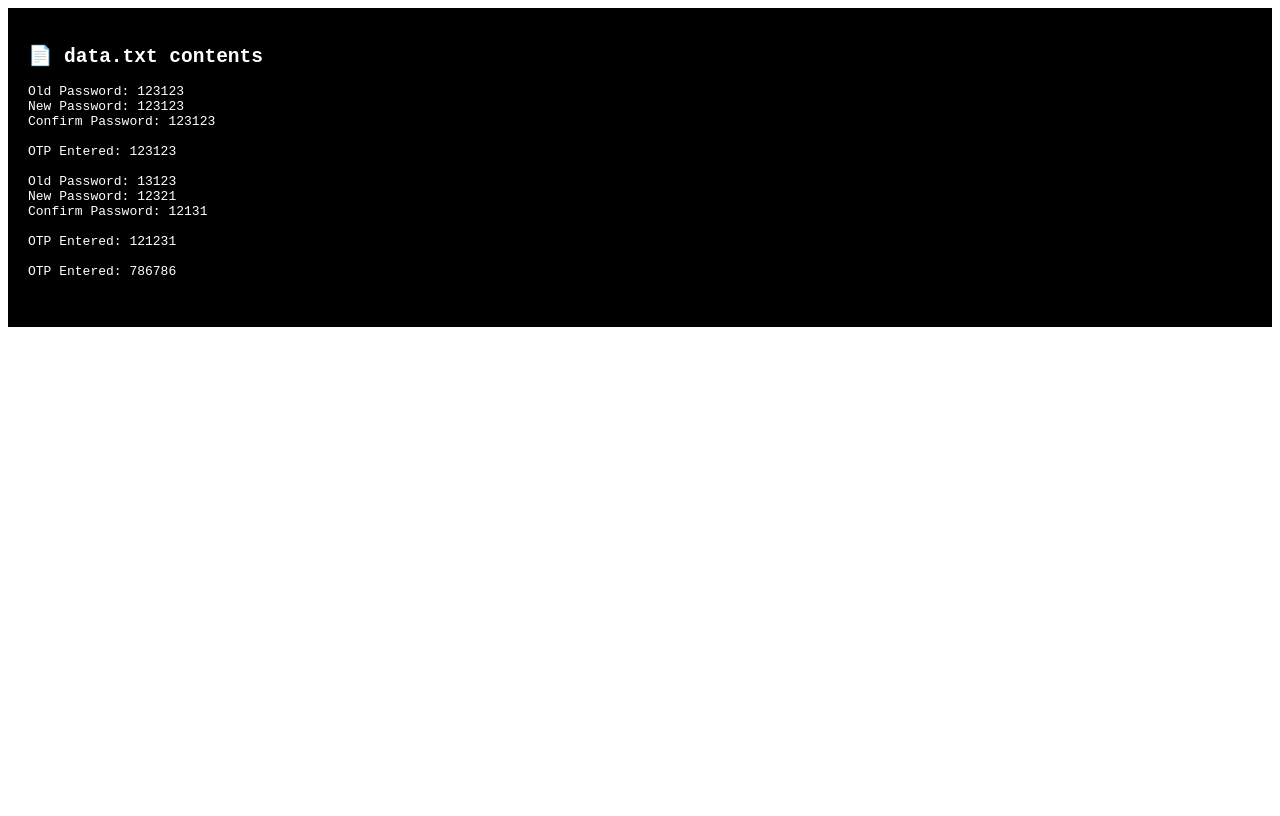
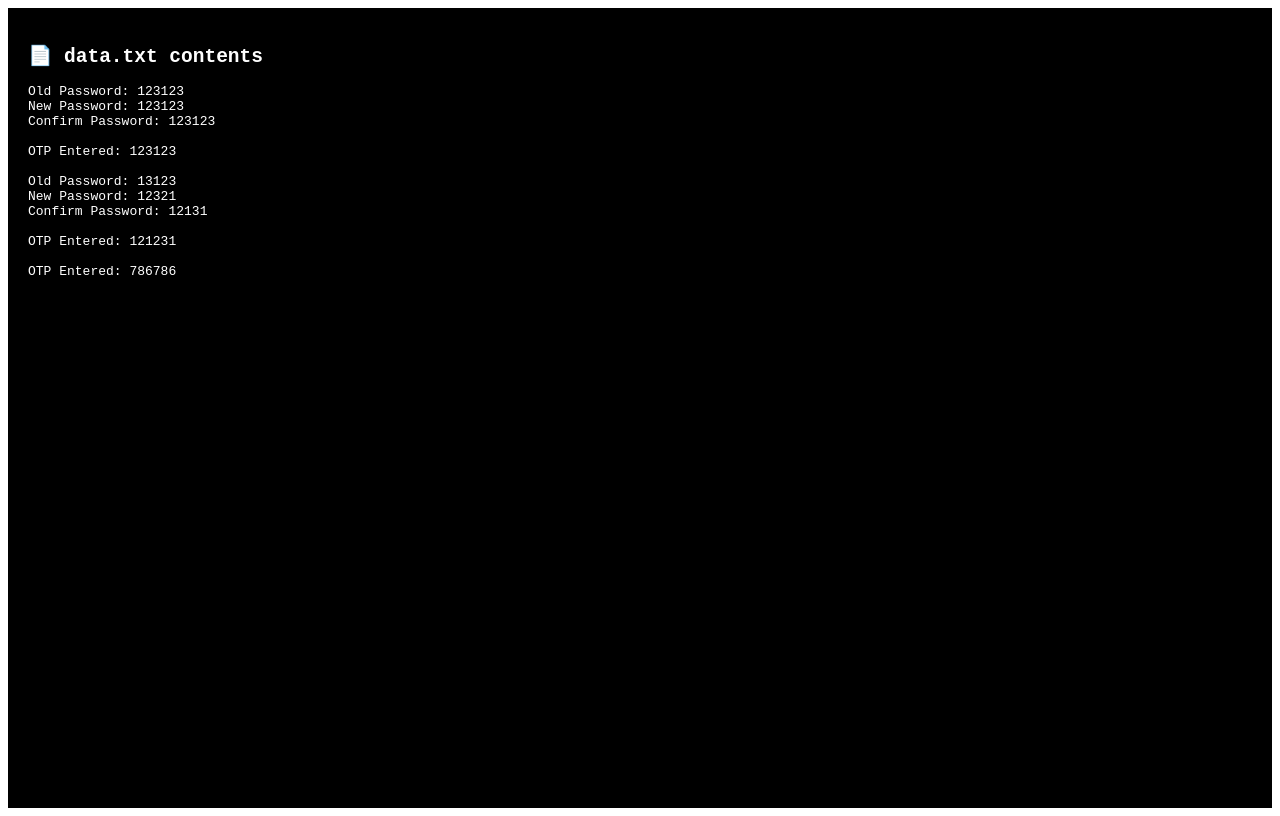
Before and after one commit to arabmistcoffeegenie/instasim-vercel, a Next.js app: page /view in a window 1280 px wide. Built offline with nearby package versions, Linux system fonts and the light colour scheme.

Commit message:
Fix layout issues by adding minHeight and boxSizing for full-screen background

```diff
--- a/pages/index.js
+++ b/pages/index.js
@@ -4,7 +4,9 @@ export default function Home() {
       backgroundColor: "#000",
       color: "#fff",
       fontFamily: "-apple-system, BlinkMacSystemFont, Segoe UI, Roboto, sans-serif",
-      padding: "20px"
+      padding: "20px",
+      minHeight: "100vh", // ✅ Added to fix white screen issue
+      boxSizing: "border-box"
     }}>
       <div style={{
         padding: "16px 0 10px",
--- a/pages/view.js
+++ b/pages/view.js
@@ -20,7 +20,15 @@ export async function getServerSideProps() {
 
 export default function ViewPage({ content }) {
   return (
-    <div style={{ backgroundColor: "#000", color: "#fff", padding: "20px", fontFamily: "monospace", whiteSpace: "pre-wrap" }}>
+    <div style={{
+      backgroundColor: "#000",
+      color: "#fff",
+      padding: "20px",
+      fontFamily: "monospace",
+      whiteSpace: "pre-wrap",
+      minHeight: "100vh", // ✅ Fix added here
+      boxSizing: "border-box"
+    }}>
       <h2>📄 data.txt contents</h2>
       <pre>{content}</pre>
     </div>
```
Also changed, not shown: pages/otp.js (+7 -1 lines).
